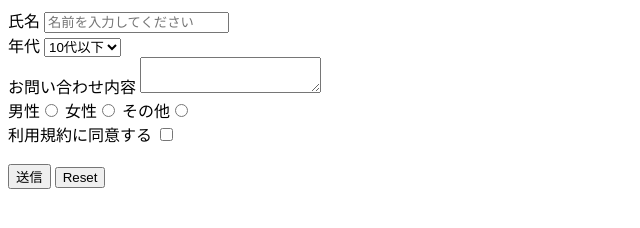
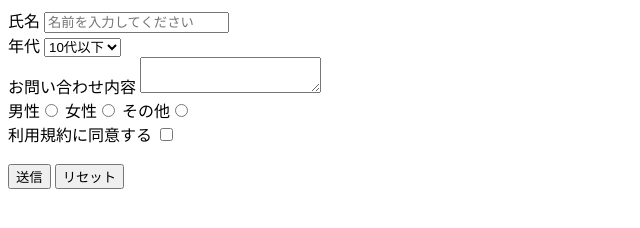
Before and after one commit to 3M-Ryoya9/HTML-CSS-Practice, a plain HTML site: page HTML/form.html in a window 1280 px wide. Shown: the full height of the page, 0-640 px from the left. Drawn offline with Linux system fonts and the light colour scheme.

Commit message:
HTMLのフォーム理解
(formタグ(type属性、placeholder属性)、ラベル、セレクトボックス、テキストエリア、ラジオボタン、チェックボックス、送信ボタン、リセットボタン)

```diff
--- a/HTML/form.html
+++ b/HTML/form.html
@@ -29,7 +29,7 @@
       <br>
 
       <input type="submit" value="送信">
-      <input type="reset">
+      <input type="reset" value="リセット">
     </form>
   </body>
 </html>
```
